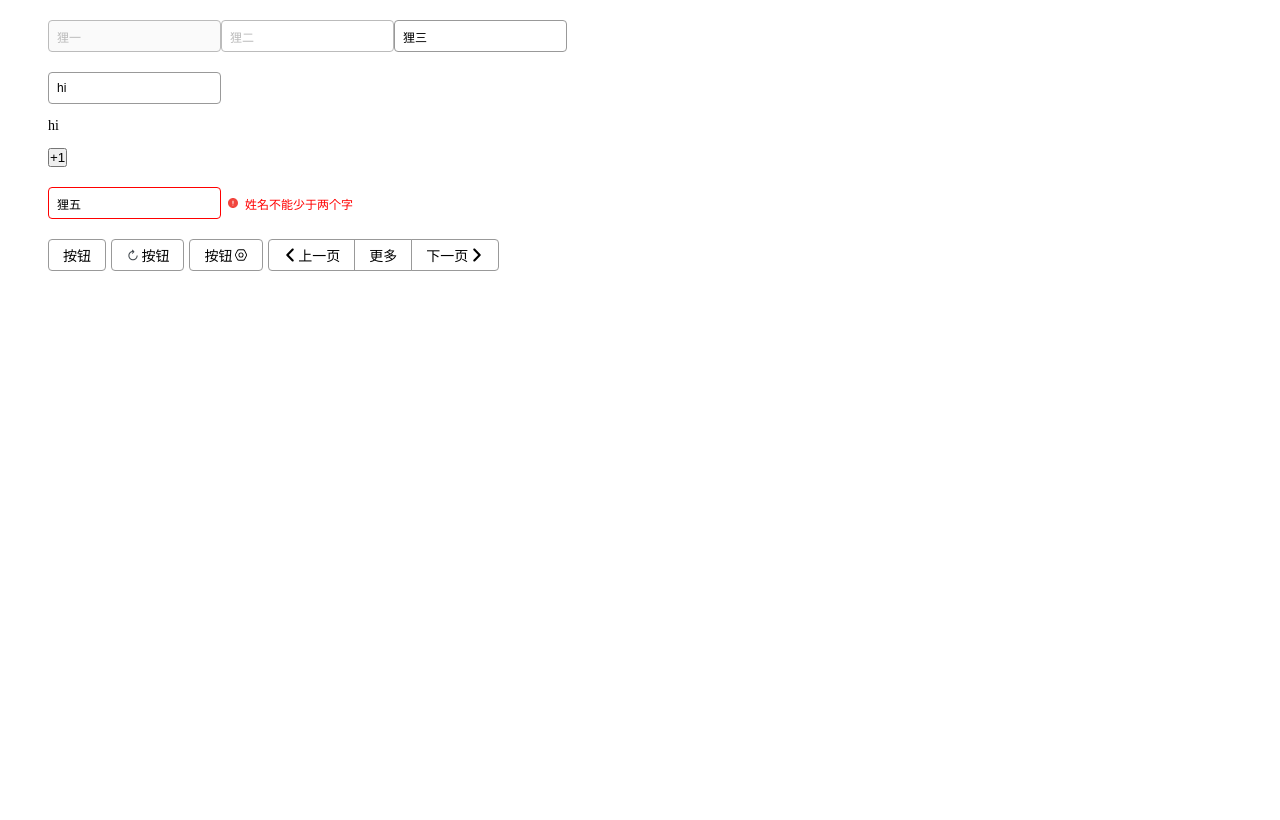
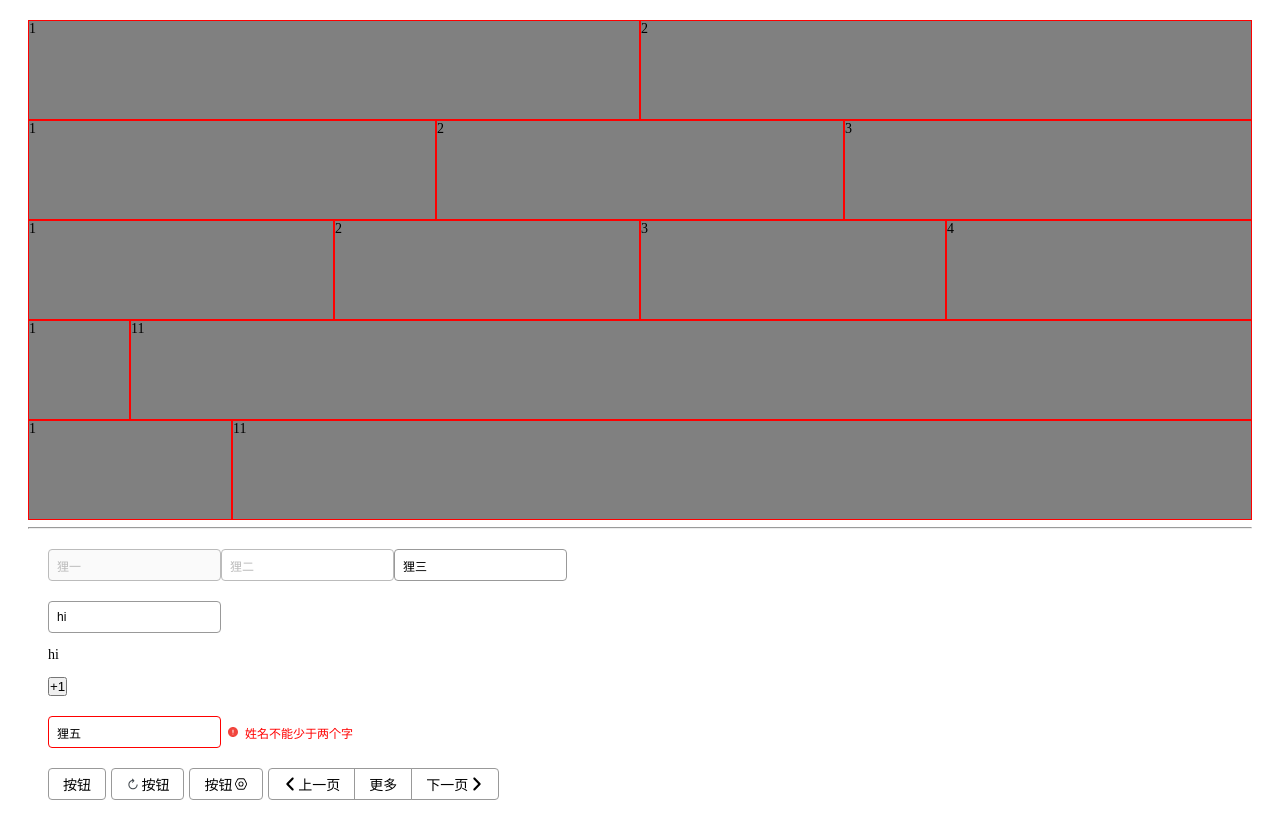
Before and after one commit to liyiaiai230/Aisaka-ui, a Vue app in the folder aisaka/: page / in a window 1280 px wide. Built offline with nearby package versions, Linux system fonts and the light colour scheme.

Commit message:
row 和 col 的雏形完成

```diff
--- a/aisaka/src/App.vue
+++ b/aisaka/src/App.vue
@@ -1,5 +1,30 @@
 <template>
   <div id="app">
+    <a-row>
+      <a-col>1</a-col>
+      <a-col>2</a-col>
+    </a-row>
+    <a-row>
+      <a-col>1</a-col>
+      <a-col>2</a-col>
+      <a-col>3</a-col>
+    </a-row>
+    <a-row>
+      <a-col>1</a-col>
+      <a-col>2</a-col>
+      <a-col>3</a-col>
+      <a-col>4</a-col>
+    </a-row>
+    <a-row>
+      <a-col span="2">1</a-col>
+      <a-col span="22">11</a-col>
+    </a-row>
+    <a-row>
+      <a-col span="4">1</a-col>
+      <a-col span="20">11</a-col>
+    </a-row>
+
+    <hr>
     <div class="box">
       <a-input value="狸一" disabled></a-input>
       <a-input value="狸二" readonly></a-input>
--- /dev/null
+++ b/aisaka/src/col.vue
@@ -0,0 +1,32 @@
+<template>
+  <div class="col" :class="[`col-${span}`]">
+    <slot></slot>
+  </div>
+</template>
+
+<script>
+export default {
+  name: 'AisakaCol',
+  props: {
+    span: {
+      type: [Number, String]
+    }
+  }
+}
+</script>
+
+<style scoped lang="scss">
+.col {
+  height: 100px;
+  background: grey;
+  width: 50%;
+  border: 1px solid red;
+
+  $class-prefix: col-;
+  @for $n from 1 through 24 {
+    &.#{$class-prefix}#{$n} {
+      width: ( $n/ 24) * 100%;
+    }
+  }
+}
+</style>
--- a/aisaka/src/main.js
+++ b/aisaka/src/main.js
@@ -2,11 +2,16 @@ import Vue from 'vue'
 import App from './App.vue'
 import Icon from "./icon";
 import Input from "./input"
+import Row from './row'
+import Col from './col'
 
 Vue.config.productionTip = false
 
 Vue.component('a-icon', Icon)
 Vue.component('a-input', Input)
+Vue.component('a-row', Row)
+Vue.component('a-col', Col)
+
 
 // Vue.component('g-button-group', ButtonGroup)
 new Vue({
--- /dev/null
+++ b/aisaka/src/row.vue
@@ -0,0 +1,15 @@
+<template>
+  <div class="row">
+    <slot></slot>
+  </div>
+
+</template>
+<script>
+
+</script>
+
+<style scoped lang="scss">
+.row {
+  display: flex;
+}
+</style>
```
